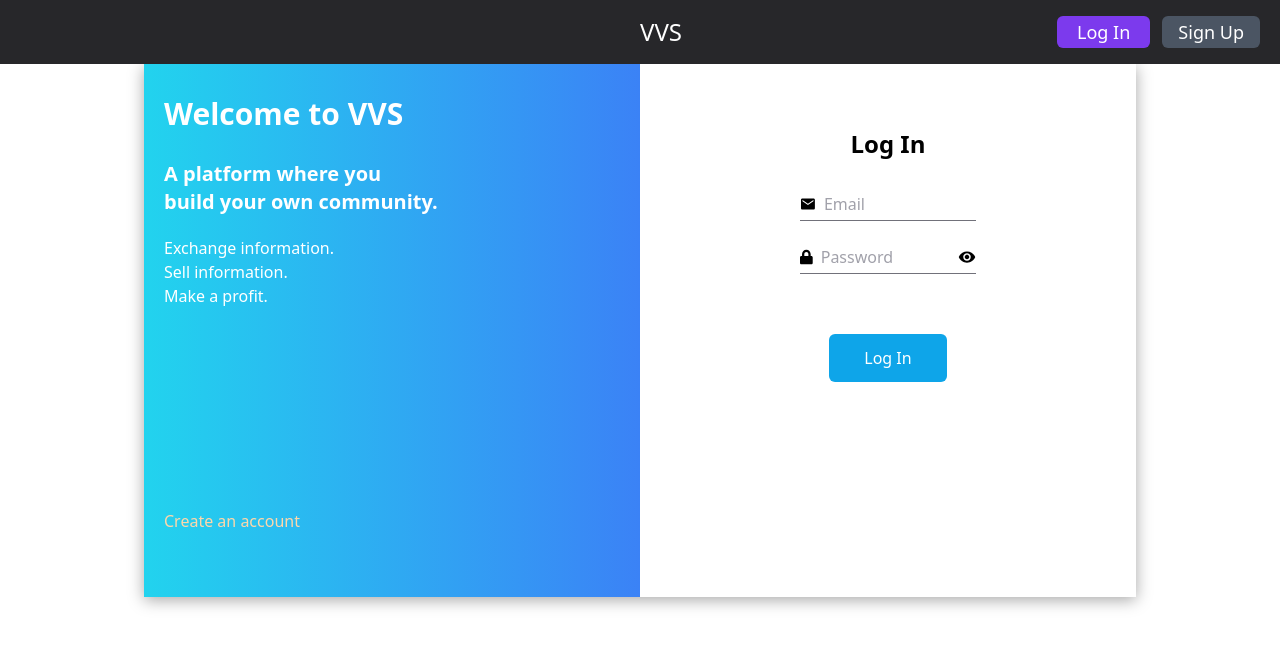
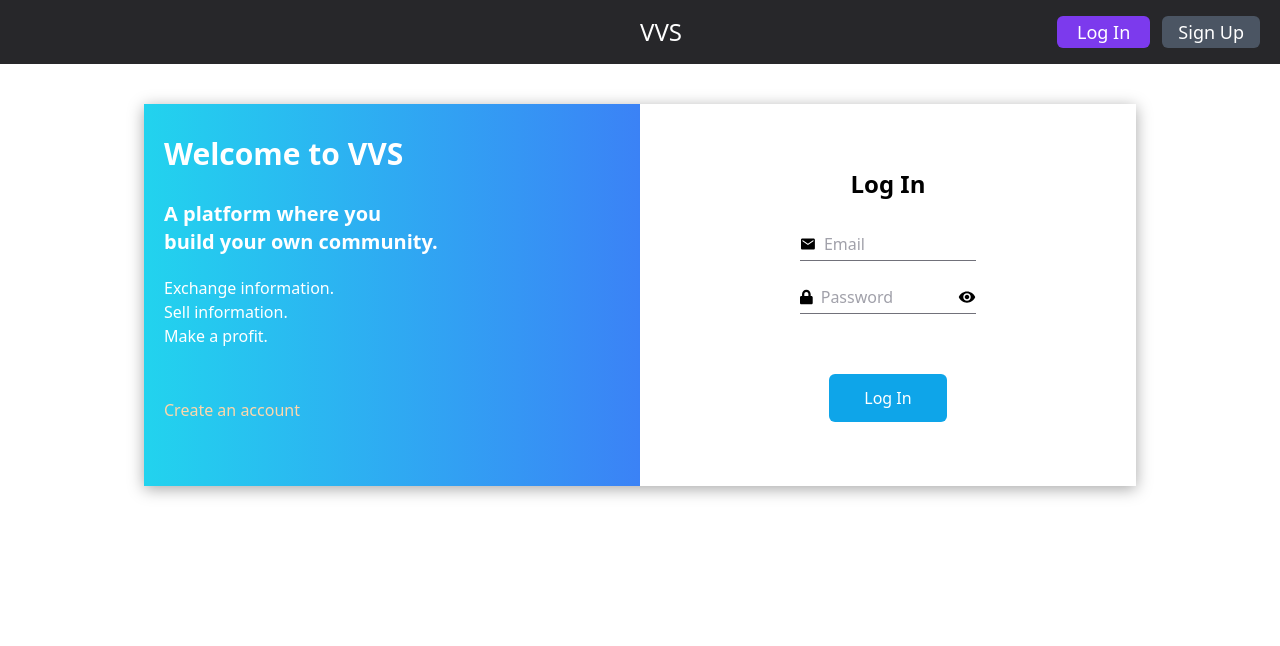
Before and after one commit to june6723/vvs-client, a React (Create React App) app: page /login in a window 1280 px wide. Shown: the top 646 px of the page. Built offline with nearby package versions, Linux system fonts and the light colour scheme.

Commit message:
Login page UI

```diff
--- a/public/index.html
+++ b/public/index.html
@@ -28,7 +28,7 @@
   </head>
   <body>
     <noscript>You need to enable JavaScript to run this app.</noscript>
-    <div id="root" class="mt-16"></div>
+    <div id="root"></div>
     <!--
       This HTML file is a template.
       If you open it directly in the browser, you will see an empty page.
--- a/src/App.js
+++ b/src/App.js
@@ -24,21 +24,21 @@ const App = () => {
 
   return (
     <>
+      { !isLoggedIn && (
         <BrowserRouter>
-        <CreatePostModal />
           <Navbar />
-        { !isLoggedIn && (
-          <>
           <Switch>
             <Route path="/" exact component={LoggedOutHome} />
             <Route path="/login" component={LogIn} />
             <Route path="/signup" component={SignUp} />
             <Redirect to="/login" />
           </Switch>
-          </>
+        </BrowserRouter>
       )}
       { isLoggedIn && (
-          <>
+        <BrowserRouter>
+          <CreatePostModal />
+          <Navbar />
           <Sidebar />
           <Switch>
             <Route path="/" exact component={LoggedInHome} />
@@ -47,9 +47,8 @@ const App = () => {
             <Route path="/friends" component={Friends} />
             <Redirect to="/" />
           </Switch>
-          </>
+        </BrowserRouter>
       )}
-      </BrowserRouter>
     </>
   )
 }
--- a/src/components/Auth/LogIn.js
+++ b/src/components/Auth/LogIn.js
@@ -27,8 +27,8 @@ const LogIn = () => {
   }
 
   return (
-    <div className="h-screen" >
-      <div className="relative h-2/3 grid grid-cols-2 mx-12 my-10 lg:mx-36 lg:my-10 " style={{boxShadow: "0px 3px 15px #00000059"}}>
+    <div className="relative top-16" style={{ maxHeight: "calc(100vh - 16rem)"}} >
+      <div className="grid grid-cols-2 mx-12 my-10 lg:mx-36 lg:my-10" style={{boxShadow: "0px 3px 15px #00000059"}}>
         <div className="from-cyan-400 to-blue-500 bg-gradient-to-r text-white py-8 px-5 hidden lg:block">
           <h3 className="text-3xl font-bold mb-7">Welcome to VVS</h3>
           <h4 className="text-xl font-semibold">A platform where you</h4>
```
Lines whose indentation alone changed are shown as unchanged.
